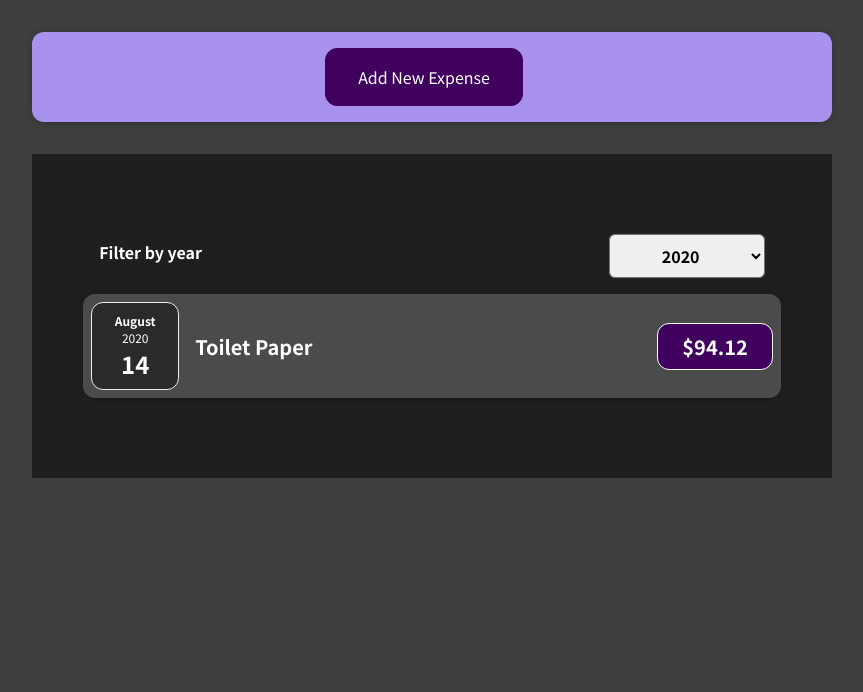
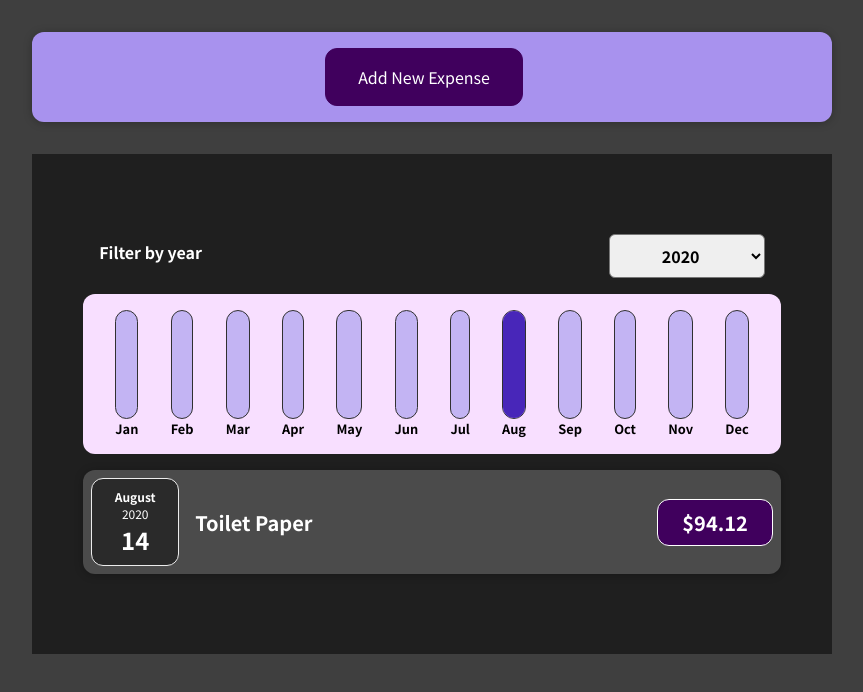
Before and after one commit to ahmetvuruskan/react-complete-guide, a React (Create React App) app: page / in a window 1280 px wide. Shown: the top 692 px of the page, without its empty margins (208-1071 px from the left). Built offline with nearby package versions, Linux system fonts and the light colour scheme.

Commit message:
feature:added chart for expenses

```diff
--- /dev/null
+++ b/src/components/Charts/Chart.js
@@ -0,0 +1,22 @@
+import React from "react";
+import ChartBar from "./ChartBar";
+import "../Css/Chart/Chart.css"
+
+const Chart = (props) => {
+    const totalMaximum = Math.max(...props.dataPoints.map(dataPoint => dataPoint.value));
+
+
+    return <div className="chart">
+        {
+            props.dataPoints.map(dataPoint =>
+                <ChartBar
+                    key={dataPoint.label}
+                    value={dataPoint.value}
+                    maxValue={totalMaximum}
+                    label={dataPoint.label}
+                />)
+        }
+    </div>
+}
+
+export default Chart;
--- /dev/null
+++ b/src/components/Charts/ChartBar.js
@@ -0,0 +1,21 @@
+import "../Css/Chart/ChartBar.css"
+
+const ChartBar = (props) => {
+    let barFillHeight = '0%';
+    if(props.maxValue > 0){
+        barFillHeight = Math.round((props.value/props.maxValue)*100)+'%';
+    }
+
+    return <div className="chart-bar">
+        <div className="chart-bar__inner">
+            <div className="chart-bar__fill" style={{
+                height: barFillHeight
+            }}>
+
+            </div>
+        </div>
+        <div className="chart-bar__label">{props.label}</div>
+    </div>
+}
+
+export default ChartBar;
--- /dev/null
+++ b/src/components/Css/Chart/Chart.css
@@ -0,0 +1,9 @@
+.chart {
+    padding: 1rem;
+    border-radius: 12px;
+    background-color: #f8dfff;
+    text-align: center;
+    display: flex;
+    justify-content: space-around;
+    height: 10rem;
+}
--- /dev/null
+++ b/src/components/Css/Chart/ChartBar.css
@@ -0,0 +1,30 @@
+.chart-bar {
+    height: 100%;
+    display: flex;
+    flex-direction: column;
+    align-items: center;
+}
+
+.chart-bar__inner {
+    height: 100%;
+    width: 100%;
+    border: 1px solid #313131;
+    border-radius: 12px;
+    background-color: #c3b4f3;
+    overflow: hidden;
+    display: flex;
+    flex-direction: column;
+    justify-content: flex-end;
+}
+
+.chart-bar__fill {
+    background-color: #4826b9;
+    width: 100%;
+    transition: all 0.3s ease-out;
+}
+
+.chart-bar__label {
+    font-weight: bolder;
+    font-size: 0.8rem;
+    text-align: center;
+}
--- a/src/components/Expenses.js
+++ b/src/components/Expenses.js
@@ -2,6 +2,7 @@
 import ExpenseItem from "./ExpenseItem";
 import ExpensesFilter from "./Filter/ExpensesFilter";
 import ExpensesList from "./ExpensesList";
+import ExpensesChart from "./ExpensesChart";
 
 function Expenses(props) {
     const [filteredYear, setFilteredYear] = useState('2020');
@@ -17,9 +18,9 @@
     return (
         <div className="expenses">
             <ExpensesFilter selected={filteredYear} onChangeFilteredyear={changeFilteredYear}/>
-            <div className="expenses-list">
-                <ExpensesList items={filteredExpenses}/>
-            </div>
+            <ExpensesChart expenses={filteredExpenses} />
+            <ExpensesList items={filteredExpenses}/>
+
         </div>
     );
 }
--- /dev/null
+++ b/src/components/ExpensesChart.js
@@ -0,0 +1,25 @@
+import React from "react";
+import Chart from "./Charts/Chart";
+const ExpensesChart = (props) => {
+    const chartDataPoints = [
+        {label: 'Jan', value: 0},
+        {label: 'Feb', value: 0},
+        {label: 'Mar', value: 0},
+        {label: 'Apr', value: 0},
+        {label: 'May', value: 0},
+        {label: 'Jun', value: 0},
+        {label: 'Jul', value: 0},
+        {label: 'Aug', value: 0},
+        {label: 'Sep', value: 0},
+        {label: 'Oct', value: 0},
+        {label: 'Nov', value: 0},
+        {label: 'Dec', value: 0},
+    ];
+    for (let expense of props.expenses) {
+        const expenseMonth = expense.date.getMonth(); // starting at 0 => January => 0
+        chartDataPoints[expenseMonth].value += expense.amount;
+    }
+    return <Chart dataPoints={chartDataPoints}/>
+}
+
+export default ExpensesChart;
--- a/src/components/NewExpense/ExpenseForm.js
+++ b/src/components/NewExpense/ExpenseForm.js
@@ -68,5 +68,4 @@
         </form>
     )
 }
-
 export default ExpenseForm;
```
